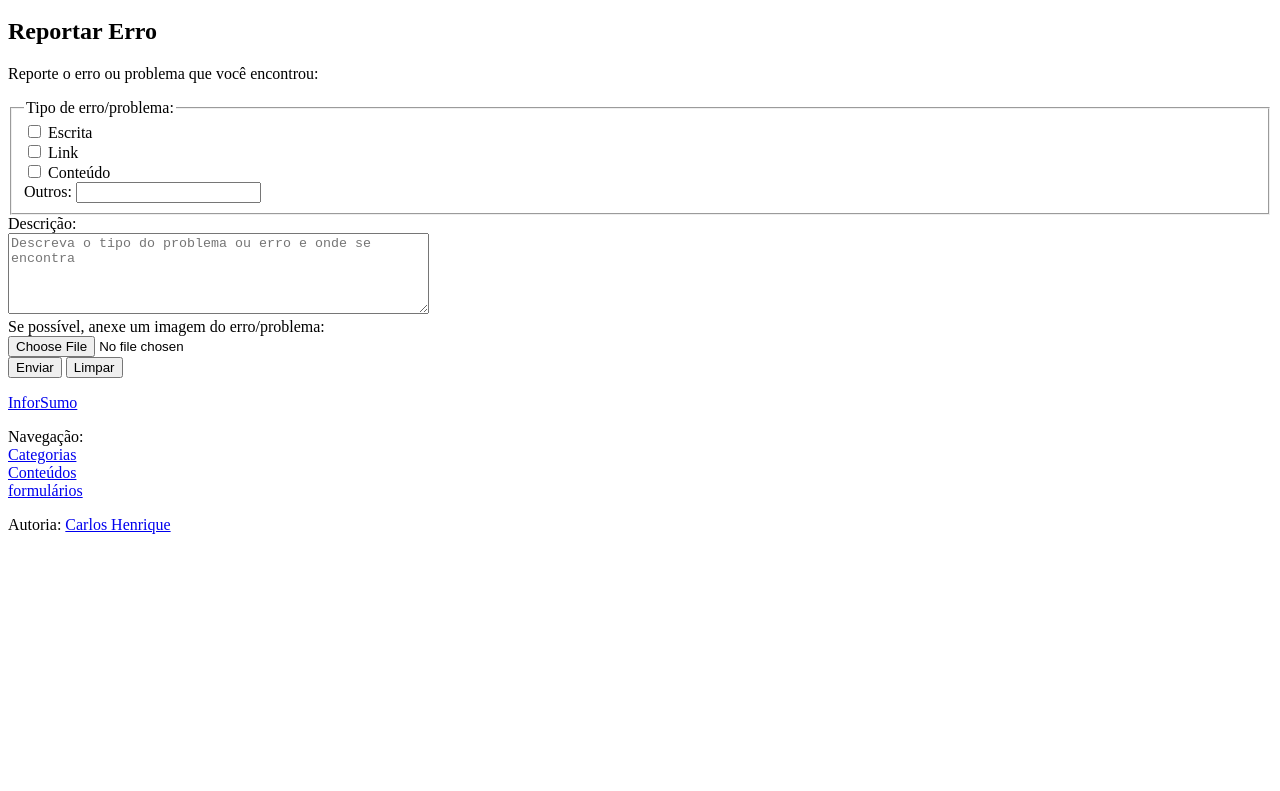
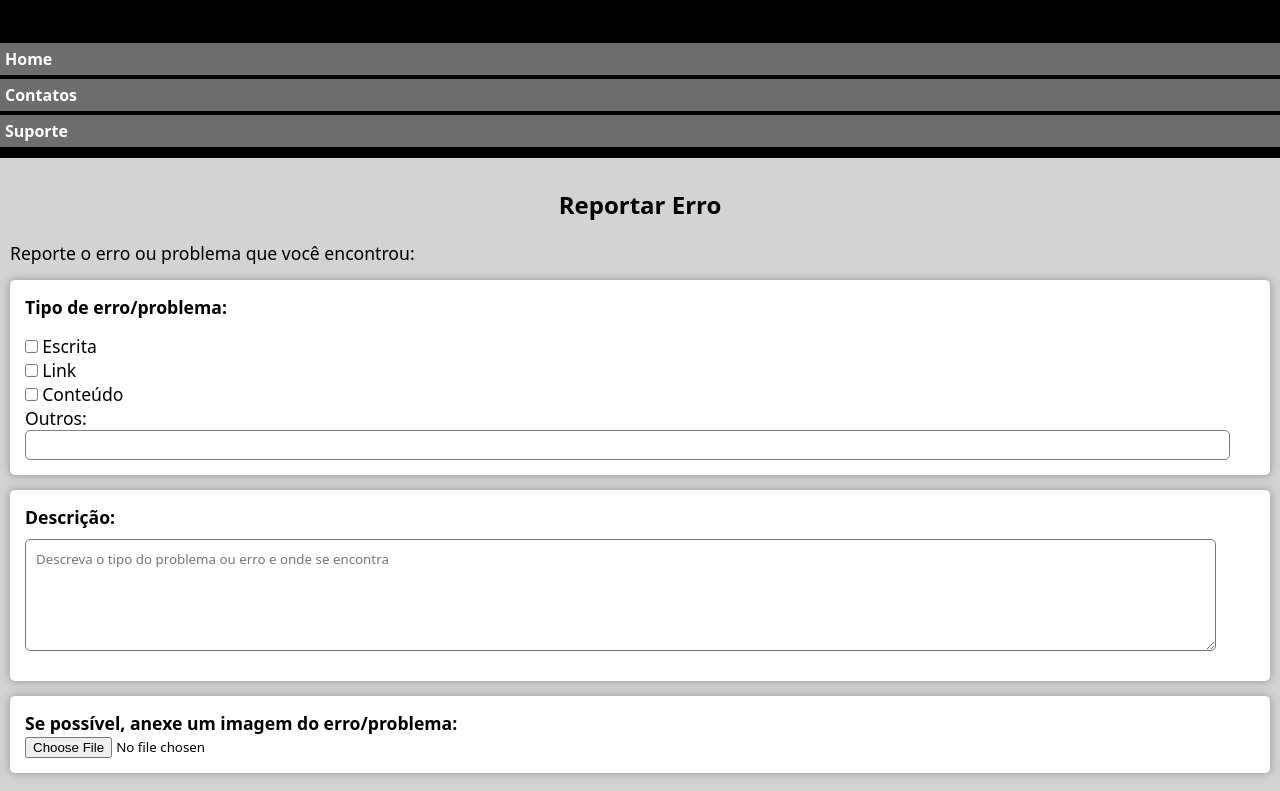
Before and after one commit to Loscar99/projeto-inforsumo, a plain HTML site: page formulario/form.html in a window 1280 px wide. Shown: the part 100-891 px from the top of the page. Before the commit the page ends 800 px from the top, so only its background shows below. Drawn offline with Linux system fonts and the light colour scheme.

Commit message:
Inicio da estilização do formulário
estilo do header, footer, div das perguntas do formulário e mais algumas formatações

```diff
--- a/formulario/form.html
+++ b/formulario/form.html
@@ -15,15 +15,15 @@
             <a href="#">Suporte</a>
         </nav>
     </header>
-
+    <main>
         <section class="form">
             <div>
                 <h1>Reportar Erro</h1>
                 <p>Reporte o erro ou problema que você encontrou:</p>
             </div>
           <form action="" method="post">
-        <fieldset>
-            <legend>Tipo de erro/problema:</legend>
+                <div id="tipos">
+                    <p>Tipo de erro/problema:</p>
                     <input type="checkbox" name="esc" id="iesc">
                     <label for="iesc">Escrita</label> <br>
                     <input type="checkbox" name="link" id="ilink">
@@ -32,24 +32,22 @@
                     <label for="icont">Conteúdo</label> <br>
                     <label for="itexto">Outros:</label>
                     <input type="text" name="texto" id="itexto">
-        </fieldset>
-
-        <div>
+                </div>
+            <div id="descricao">
                 <label for="idesc">Descrição:</label> <br>
-            <textarea name="desc" id="idesc" cols="50" rows="5" placeholder="Descreva o tipo do problema ou erro e onde se encontra"></textarea>
+                <textarea name="desc" id="idesc"  rows="5" placeholder="Descreva o tipo do problema ou erro e onde se encontra"></textarea>
             </div>
-
-        <div>
+            <div id="anexo">
                 <label for="iimg">Se possível, anexe um imagem do erro/problema:</label> <br>
                 <input type="file" name="img" id="iimg">
             </div>
-
-        <div>
+            <div id="butao">
                 <input type="submit" value="Enviar">
                 <input type="reset" value="Limpar">
             </div>
           </form>
         </section>
+    </main>
 
     <footer>
         <div id="titulo">
--- a/styles/form-style/style.css
+++ b/styles/form-style/style.css
@@ -1 +1,186 @@
 @charset "UTF-8";
+
+*{
+    margin: 0px;
+    padding: 0px;
+    font-family: system-ui, -apple-system, BlinkMacSystemFont, 'Segoe UI', Roboto, Oxygen, Ubuntu, Cantarell, 'Open Sans', 'Helvetica Neue', sans-serif;
+}
+
+body, html {
+   height: 100vh;
+   width: auto;
+}
+
+header {
+    background-color: black;
+    padding-bottom: 7px;
+    box-shadow: 0px 0px 8px rgba(0, 0, 0, 0.5);
+}
+
+header > h1 {
+    color: red;
+    padding: 40px;
+    text-align: center;
+}
+
+header span {
+    color: white;
+    cursor: pointer;
+}
+
+header nav {
+    display: block;
+}
+
+header a {
+    background-color: rgb(110, 110, 110);
+    color: white;
+    margin: 4px 0px;
+    text-decoration: none;
+    font-weight: bold;
+    padding: 5px;
+    display: block;
+    box-sizing: border-box;
+}
+
+header a:hover {
+    background-color: red;
+}
+
+header a:active {
+    font-size: 0.9em;
+    box-shadow: inset 0px 0px 5px black;
+    transition: 0.1s;
+}
+
+main {
+    padding: 30px 10px 80px 10px;
+    background-color: lightgray;
+}
+
+h1 {
+    text-align: center;
+    margin-bottom: 20px ;
+}
+
+
+div > p {
+    margin-bottom: 15px;
+    font-size: 1.1em;
+}
+
+div#tipos {
+    display: block;
+    background-color: white;
+    box-shadow: 0px 0px 10px rgba(0, 0, 0, 0.308);
+    padding: 15px;
+    border-radius: 5px;
+    margin: 15px 0px;
+}
+
+div#tipos > p {
+    font-weight: bold;
+}
+
+div#tipos > input[type=checkbox]:hover {
+    color: red;
+}
+
+div#tipos > input[type=text] {
+    width: 97%;
+    border-radius: 5px;
+    border: 1px solid gray;
+    padding: 5px;
+}
+
+div#tipos > label  {
+    font-weight: normal;
+}
+
+div#descricao {
+    display: block;
+    background-color: white;
+    box-shadow: 0px 0px 10px rgba(0, 0, 0, 0.308);
+    padding: 15px;
+    border-radius: 5px;
+    margin: 15px 0px;
+}
+
+div > label {
+    font-weight: bold;
+    font-size: 1.1em;
+}
+
+div > textarea {
+    width: 95%;
+    border-radius: 5px;
+    padding: 10px;
+    margin: 10px 0px;
+}
+
+div#anexo {
+    display: block;
+    background-color: white;
+    box-shadow: 0px 0px 10px rgba(0, 0, 0, 0.308);
+    padding: 15px;
+    border-radius: 5px;
+    margin: 15px 0px;
+}
+
+div#butao {
+    display: inline-block;
+    box-shadow: 0px 0px 10px rgba(0, 0, 0, 0.308);
+    padding: 10px;
+    border-radius: 5px;
+    margin: 15px 0px;
+}
+
+div#butao > input[type=submit]:hover {
+    background-color: red;
+}
+
+footer {
+    background-color: black;
+    color: white;
+    padding: 20px;
+    display: flex;
+    flex-direction: column;
+}
+
+footer < div#titulo {
+    flex: auto;
+}
+
+footer > div#titulo > p > a{
+    color: red;
+    font-size: 1.2em;
+    font-weight: bold;
+    text-decoration: none;
+}
+
+footer > div#titulo > p {
+    text-align: center;
+}
+
+footer > section {
+    margin: 20px 0px;
+    padding: 10px;
+    width: auto;
+    display: flex;
+}
+
+footer > section > div.bloco {
+    flex: auto;
+    width: auto;
+    height: 100%;
+    font-weight: bold;
+}
+
+div.bloco > p > a {
+    color: white;
+    font-weight: normal;
+}
+
+div.bloco > p > a:hover {
+    color: red;
+}
```
Lines whose indentation alone changed are shown as unchanged.
